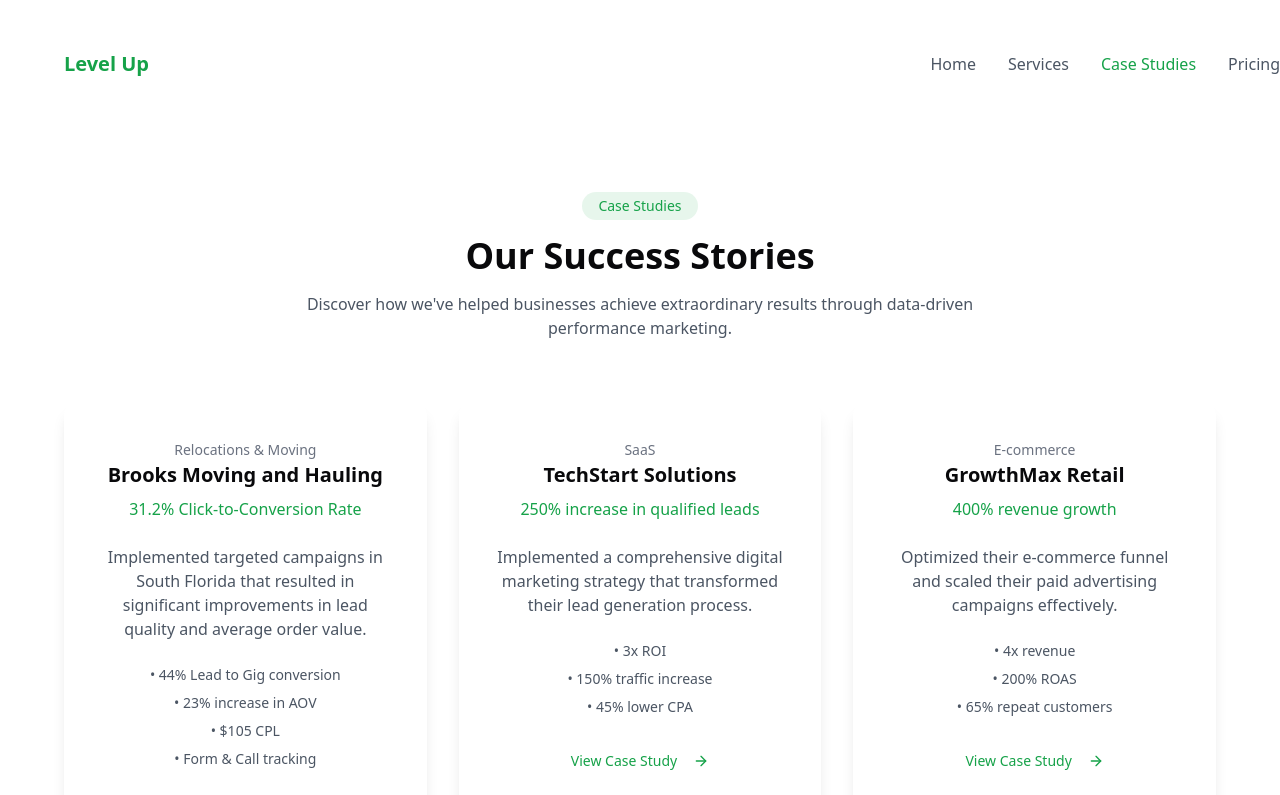
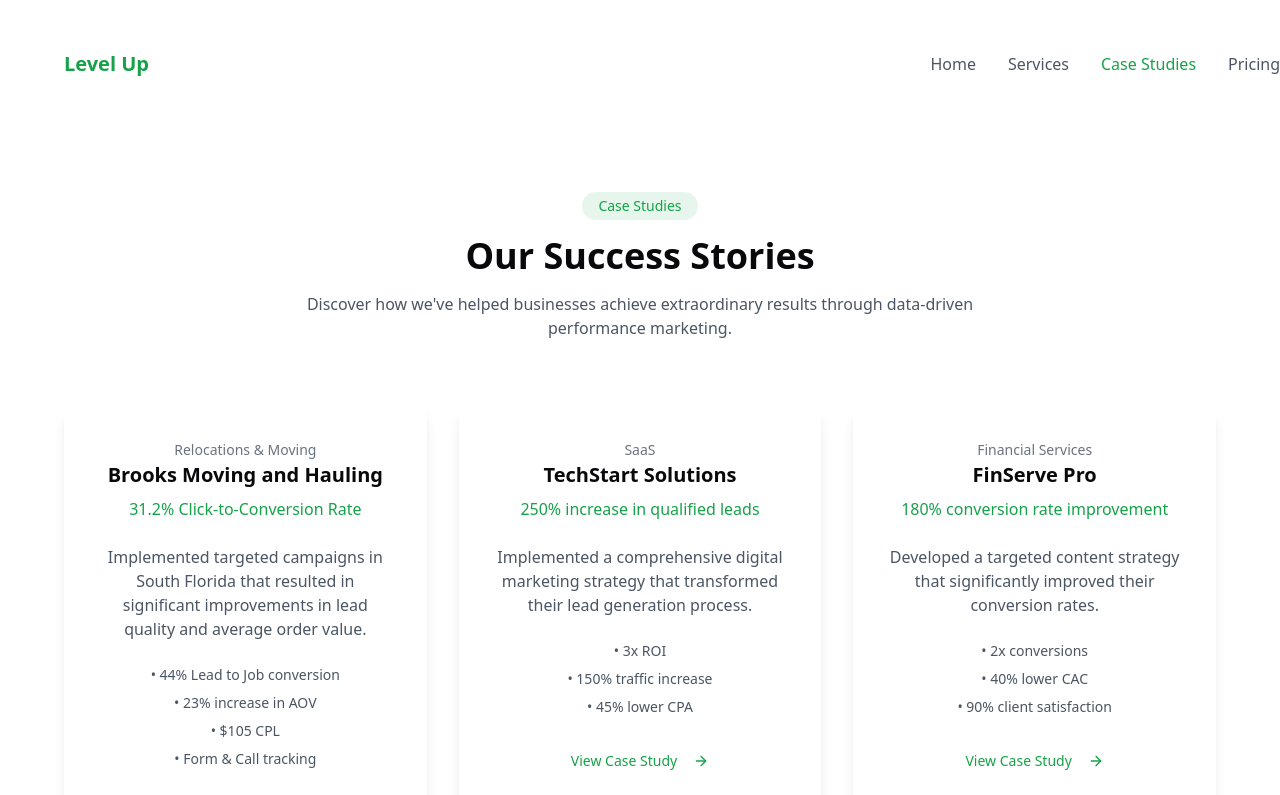
Before and after one commit to MaazAhmed777/client-catchers-hub, a React (Vite) app: page /case-studies in a window 1280 px wide. Shown: the top 795 px of the page. Built offline with nearby package versions, Linux system fonts and the light colour scheme.

Commit message:
Update terminology and case studies
Changed all instances of "Lead to Gig" to "Lead to Job" across the website. Removed "GrowthMax Retail" from the case studies section.
[skip gpt_engineer]

```diff
--- a/src/pages/BrooksMovingCaseStudy.tsx
+++ b/src/pages/BrooksMovingCaseStudy.tsx
@@ -145,7 +145,7 @@ const BrooksMovingCaseStudy = () => {
                     <TableCell>Significantly above industry average, indicating highly targeted traffic</TableCell>
                   </TableRow>
                   <TableRow>
-                    <TableCell>Lead-to-Gig Conversion</TableCell>
+                    <TableCell>Lead-to-Job Conversion</TableCell>
                     <TableCell>44%</TableCell>
                     <TableCell>Strong indicator of lead quality and effective targeting</TableCell>
                   </TableRow>
--- a/src/pages/CaseStudies.tsx
+++ b/src/pages/CaseStudies.tsx
@@ -13,7 +13,7 @@ const CaseStudies = () => {
       result: "31.2% Click-to-Conversion Rate",
       description: "Implemented targeted campaigns in South Florida that resulted in significant improvements in lead quality and average order value.",
       metrics: [
-        "44% Lead to Gig conversion",
+        "44% Lead to Job conversion",
         "23% increase in AOV",
         "$105 CPL",
         "Form & Call tracking"
@@ -29,13 +29,6 @@ const CaseStudies = () => {
       result: "250% increase in qualified leads",
       description: "Implemented a comprehensive digital marketing strategy that transformed their lead generation process.",
       metrics: ["3x ROI", "150% traffic increase", "45% lower CPA"],
-    },
-    {
-      client: "GrowthMax Retail",
-      industry: "E-commerce",
-      result: "400% revenue growth",
-      description: "Optimized their e-commerce funnel and scaled their paid advertising campaigns effectively.",
-      metrics: ["4x revenue", "200% ROAS", "65% repeat customers"],
     },
     {
       client: "FinServe Pro",
```
